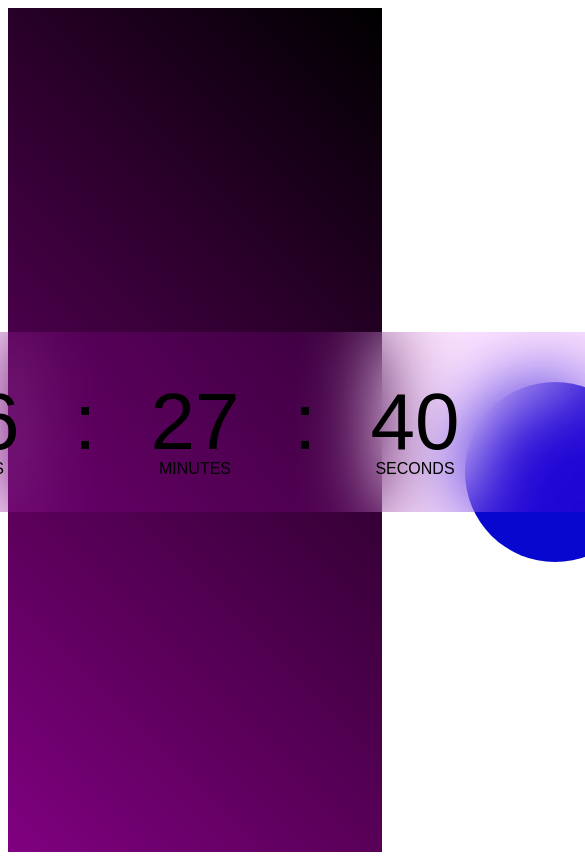
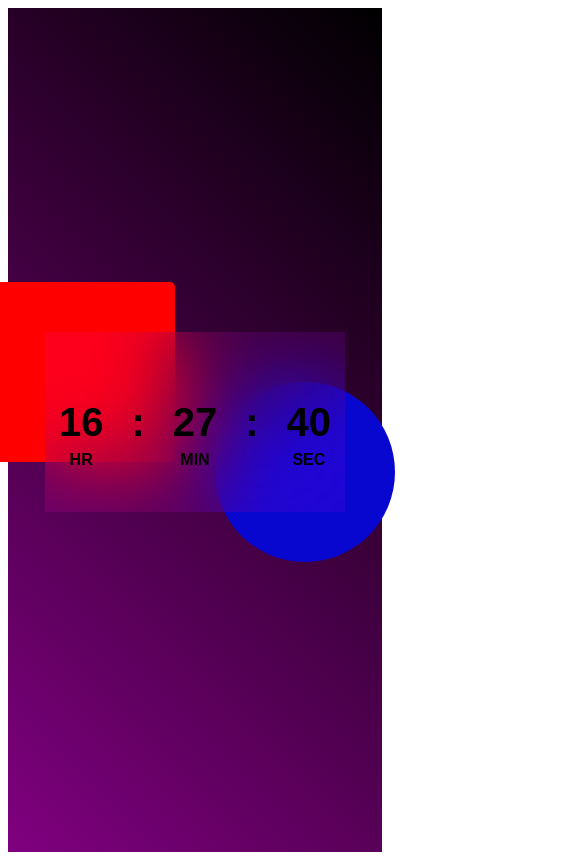
Before and after one commit to ThisIsAkriti/digital-clock-final, a plain HTML site: page clock2.html in a window 390 px wide. Shown: the top 860 px of the page, 585 px wide, since content can reach past the window. Drawn offline with Linux system fonts and the light colour scheme.

Commit message:
fixed pixels for both pc and mobile

```diff
--- a/clock2.css
+++ b/clock2.css
@@ -72,3 +72,29 @@ body{
 #sec::after{
   content: 'SECONDS';
 }
+
+@media(max-width:960px){
+  .container{
+    width:500px;
+  }
+}
+@media(max-width:670px){
+  .container{
+    width:300px;
+  }
+  .clock span{
+    font-size:40px;
+    padding:14px;
+    font-weight: bolder;
+  }
+  #hrs::after{
+    content: 'HR';
+  }
+
+#min::after{
+  content: 'MIN';
+}
+#sec::after{
+  content: 'SEC';
+}
+}
```
